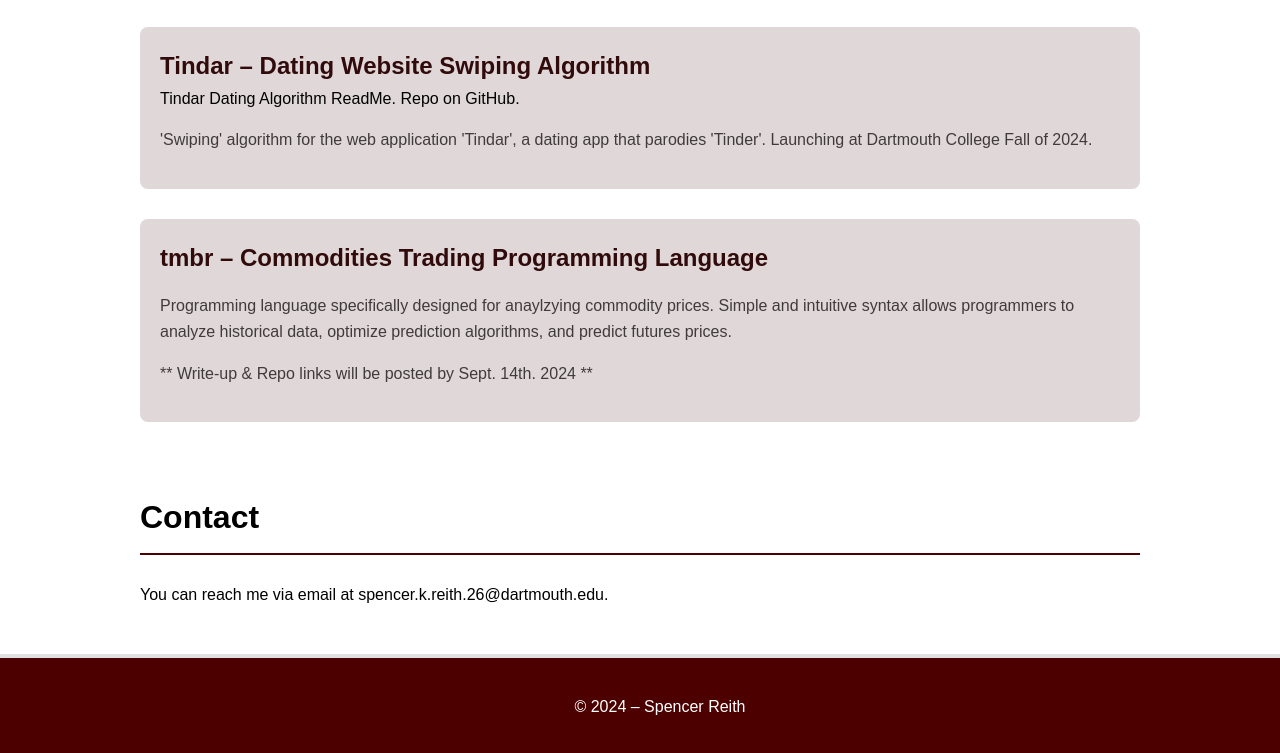
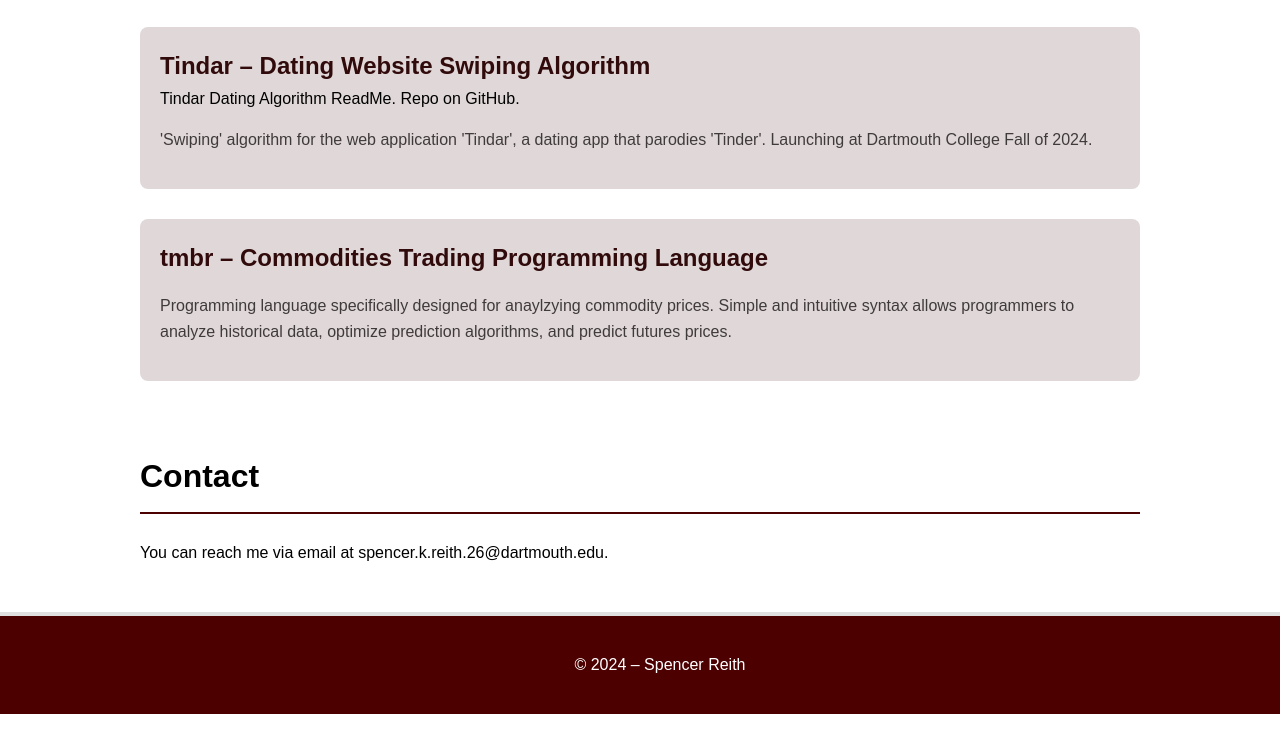
Before and after one commit to spencerReith/spencerreith.github.io, a plain HTML site: page index.html in a window 1280 px wide. Shown: the part 1094-1847 px from the top of the page. After the commit the page ends 1808 px from the top, so only its background shows below. Drawn offline with Linux system fonts and the light colour scheme.

Commit message:
updates to index.html

```diff
--- a/index.html
+++ b/index.html
@@ -63,7 +63,6 @@
         <div class="project">
             <h3>tmbr – Commodities Trading Programming Language</h3>
             <p>Programming language specifically designed for anaylzying commodity prices. Simple and intuitive syntax allows programmers to analyze historical data, optimize prediction algorithms, and predict futures prices.</p>
-            <p>** Write-up & Repo links will be posted by Sept. 14th. 2024 **</p>
         </div>
 
     </section>
```
